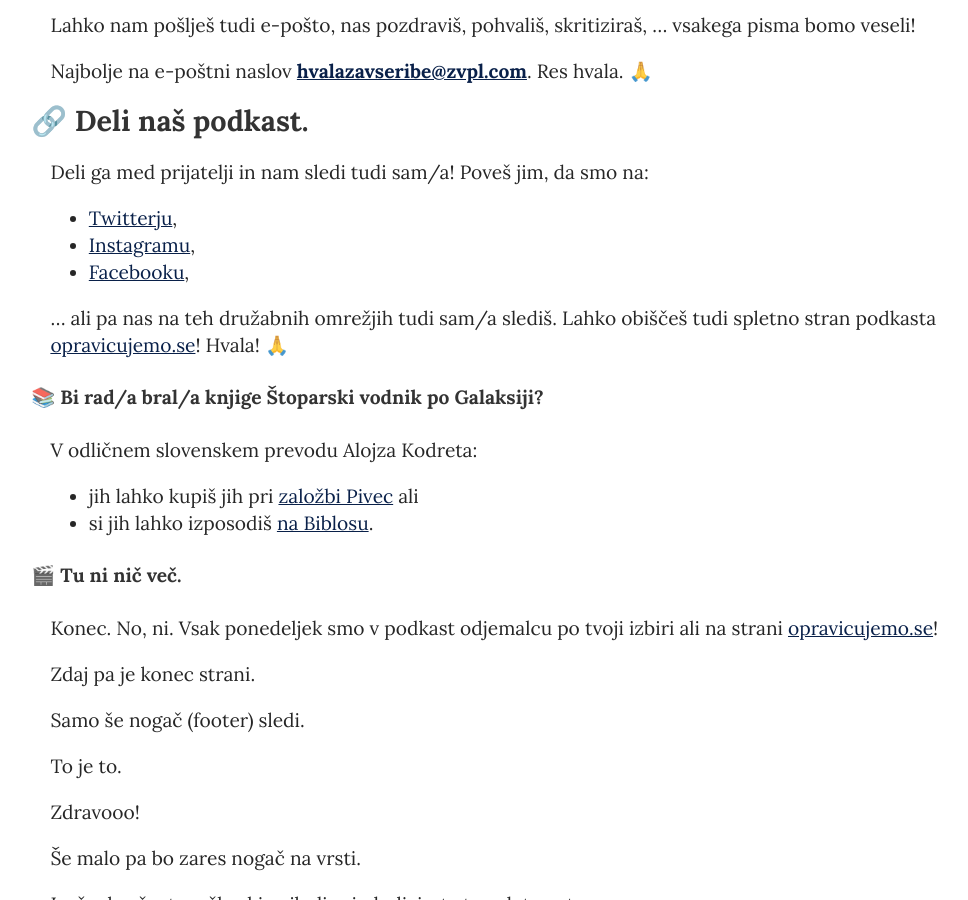
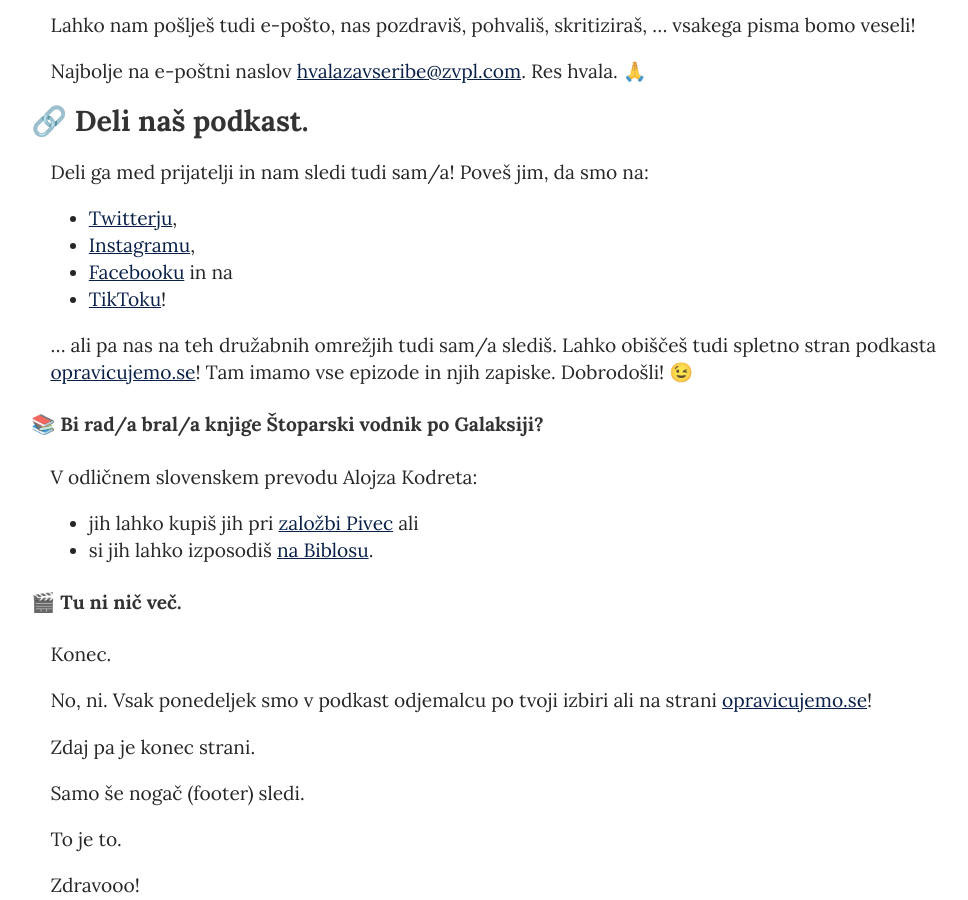
Before and after one commit to hvalazavseribe/hvalazavseribe.github.io, a Jekyll site: the page built from index.md, in a window 1280 px wide and 900 px high, scrolled down 1410 px. Shown: the whole window, without its empty margins (148-1116 px from the left). Built offline with Jekyll 4.4.1, drawn with Linux system fonts in a browser that asks for light colours.

Commit message:
Še TikTok

```diff
--- a/index.md
+++ b/index.md
@@ -52,16 +52,17 @@ Najlepša hvala za tvoj prispevek k našem malem podkastu (in za vse ribe)! 🐟
 
 Lahko nam pošlješ tudi e-pošto, nas pozdraviš, pohvališ, skritiziraš, ... vsakega pisma bomo veseli!
 
-Najbolje na e-poštni naslov **<a href="&#109;&#97;&#105;&#108;&#116;&#111;&#58;&#104;&#118;&#97;&#108;&#97;&#122;&#97;&#118;&#115;&#101;&#114;&#105;&#98;&#101;&#64;&#122;&#118;&#112;&#108;&#46;&#99;&#111;&#109;">&#104;&#118;&#97;&#108;&#97;&#122;&#97;&#118;&#115;&#101;&#114;&#105;&#98;&#101;&#64;&#122;&#118;&#112;&#108;&#46;&#99;&#111;&#109;</a>**. Res hvala. 🙏
+Najbolje na e-poštni naslov <a href="&#109;&#97;&#105;&#108;&#116;&#111;&#58;&#104;&#118;&#97;&#108;&#97;&#122;&#97;&#118;&#115;&#101;&#114;&#105;&#98;&#101;&#64;&#122;&#118;&#112;&#108;&#46;&#99;&#111;&#109;">&#104;&#118;&#97;&#108;&#97;&#122;&#97;&#118;&#115;&#101;&#114;&#105;&#98;&#101;&#64;&#122;&#118;&#112;&#108;&#46;&#99;&#111;&#109;</a>. Res hvala. 🙏
 
 ## 🔗 Deli naš podkast.
 
 Deli ga med prijatelji in nam sledi tudi sam/a! Poveš jim, da smo na:
 - [Twitterju](https://twitter.com/opravicujemose),
 - [Instagramu](https://instagram.com/opravicujemose),
-- [Facebooku](https://www.facebook.com/opravicujemose),
+- [Facebooku](https://www.facebook.com/opravicujemose) in na
+- [TikToku](https://www.tiktok.com/@opravicujemose)!
 
-... ali pa nas na teh družabnih omrežjih tudi sam/a slediš. Lahko obiščeš tudi spletno stran podkasta [opravicujemo.se](http://opravicujemo.se)! Hvala! 🙏
+... ali pa nas na teh družabnih omrežjih tudi sam/a slediš. Lahko obiščeš tudi spletno stran podkasta [opravicujemo.se](http://opravicujemo.se)! Tam imamo vse epizode in njih zapiske. Dobrodošli! 😉
 
 #### 📚 Bi rad/a bral/a knjige Štoparski vodnik po Galaksiji?
 
@@ -71,7 +72,9 @@ V odličnem slovenskem prevodu Alojza Kodreta:
 
 #### 🎬 Tu ni nič več.
 
-Konec. No, ni. Vsak ponedeljek smo v podkast odjemalcu po tvoji izbiri ali na strani [opravicujemo.se](http://opravicujemo.se)!
+Konec.
+
+No, ni. Vsak ponedeljek smo v podkast odjemalcu po tvoji izbiri ali na strani [opravicujemo.se](http://opravicujemo.se)!
 
 Zdaj pa je konec strani.
 
```
